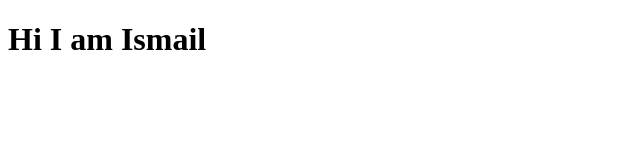
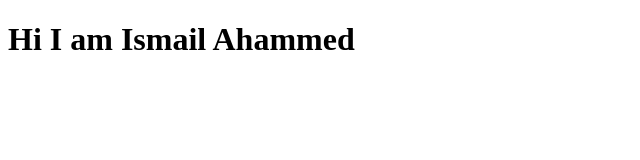
Before and after one commit to ismailahammed1/mernstack, a plain HTML site: page index.html in a window 1280 px wide. Shown: the whole page, without its empty margins (0-640 px from the left). Drawn offline with Linux system fonts and the light colour scheme.

Commit message:
Update index.html

```diff
--- a/index.html
+++ b/index.html
@@ -8,7 +8,7 @@
 </head>
 <body>
     <div>
-        <h1>Hi I am Ismail</h1>
+        <h1>Hi I am Ismail Ahammed</h1>
     </div>
 </body>
 </html>
```
